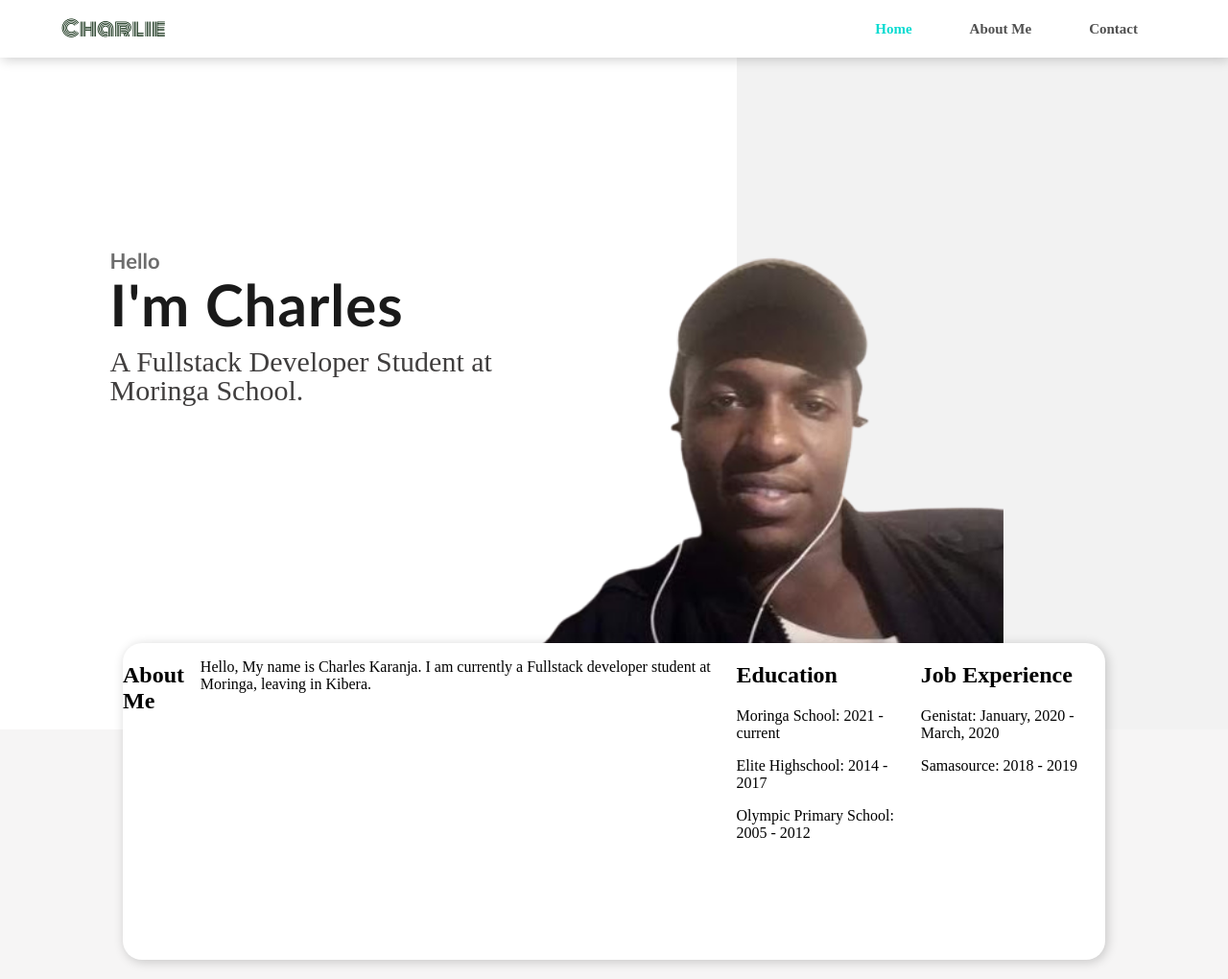
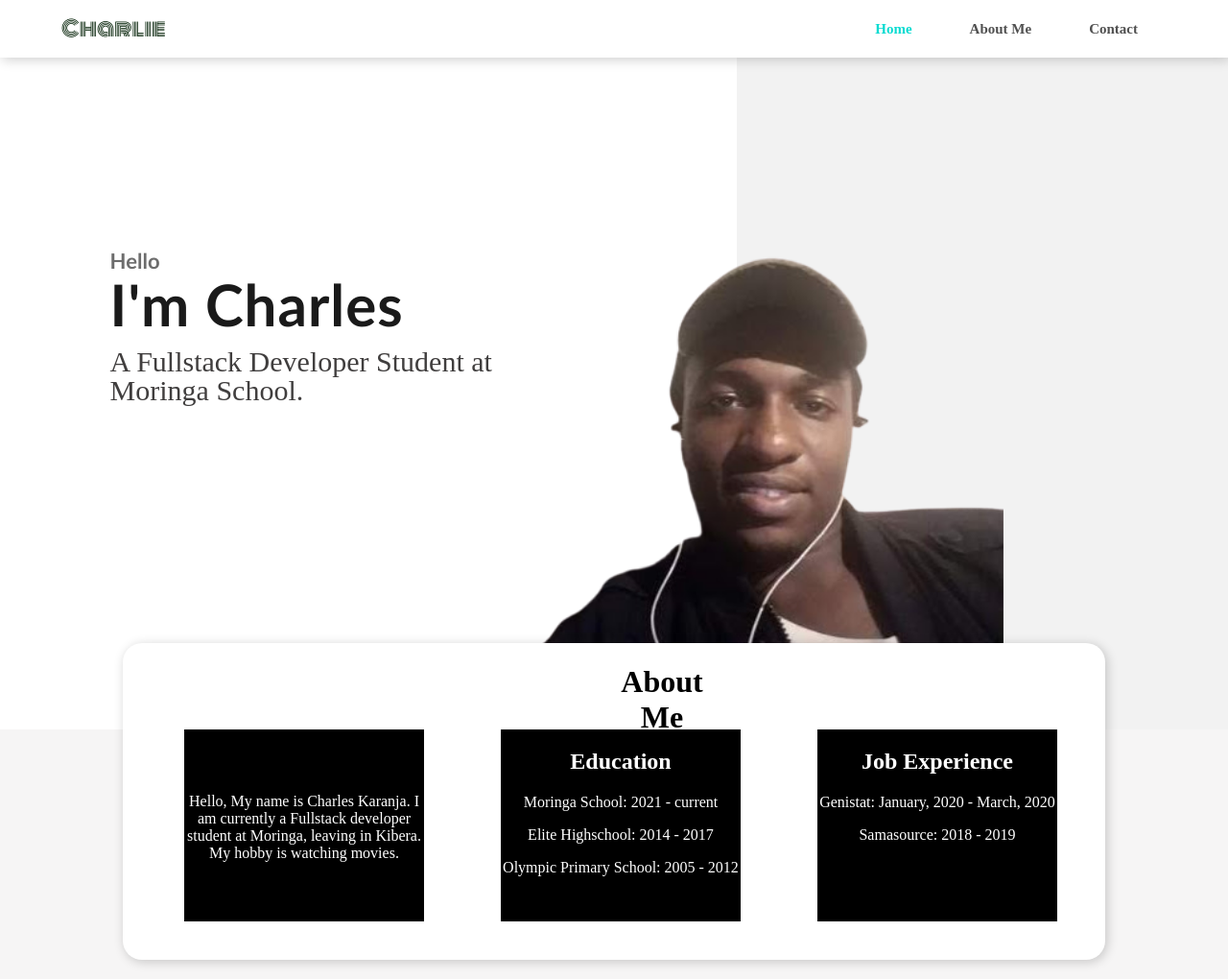
Before and after one commit to Charliek254/Portfolio, a plain HTML site: page index.html in a window 1280 px wide. Shown: the whole page at 96% size. Drawn offline with Linux system fonts and the light colour scheme.

Commit message:
add About Me css

```diff
--- a/index.css
+++ b/index.css
@@ -89,3 +89,43 @@ nav ul li a {
   margin: -7% auto 20px auto;
   position: relative;
 }
+.about {
+  color: #ffffff;
+}
+.aboutme {
+  display: flex;
+  flex-direction: row;
+  justify-content:space-around;
+  padding-top: 30px;
+  margin-top: 60px;
+  margin-left: -560px;
+  margin-right: 50px;
+}
+.about h1 {
+  text-align: center;
+  color: #000;
+  padding-left: 500px;
+}
+.abouttext {
+  width: 250px;
+  height: 200px;
+  background-color: rgb(0, 0, 0);
+  margin-right: 80px;
+  text-align: center;
+}
+.abouttext2 {
+  width: 250px;
+  height: 200px;
+  background-color: rgb(0, 0, 0);
+  text-align: center;
+  margin-right: 80px;
+}
+.abouttext3 {
+  width: 250px;
+  height: 200px;
+  background-color: rgb(0, 0, 0);
+  text-align: center;
+}
+.abouttext p {
+  padding-top: 50px;
+}
--- a/index.html
+++ b/index.html
@@ -33,9 +33,13 @@
   </section>
 
   <div class="about">
-    <h2>About Me</h2>
+
+    <div>
+      <h1>About Me</h1>
+    </div>
+    <div class="aboutme">
       <div class="abouttext">
-      <p>Hello, My name is Charles Karanja. I am currently a Fullstack developer student at Moringa, leaving in Kibera.</p>
+        <p>Hello, My name is Charles Karanja. I am currently a Fullstack developer student at Moringa, leaving in Kibera. My hobby is watching movies.</p>
       </div>
       <div class="abouttext2">
         <h2>Education</h2>
@@ -48,6 +52,7 @@
         <p>Genistat: January, 2020 - March, 2020</p>
         <p>Samasource: 2018 - 2019</p>
       </div>
+    </div>
 
   </div>
 
```
Lines whose indentation alone changed are shown as unchanged.
